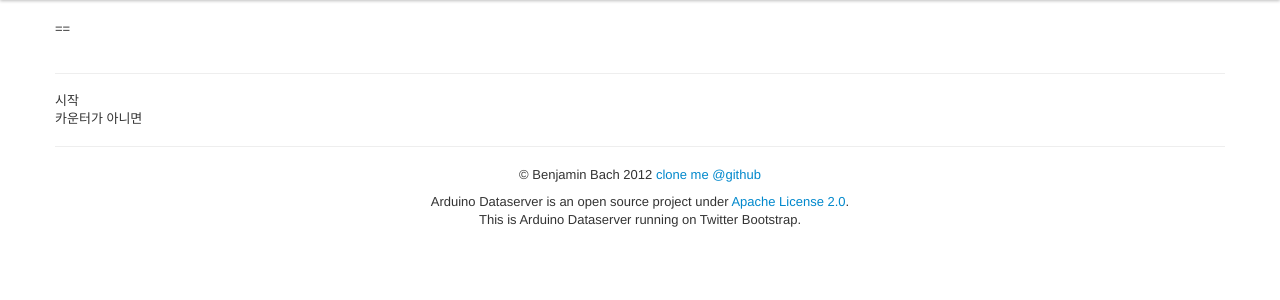
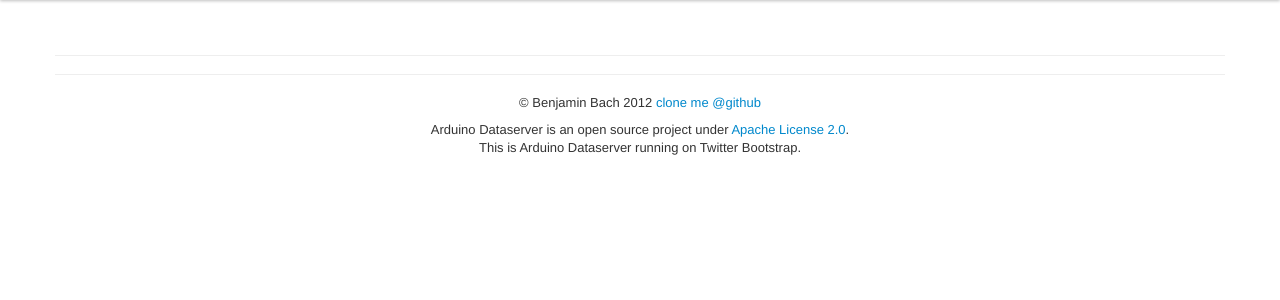
Before and after one commit to YongseungKim/ArduinoDataServer, a Django app: template arduino_server/templates/arduino_server/meter.html in a window 1280 px wide. Shown: the part 40-340 px from the top of the page. Run offline with Django 3.2, Linux system fonts and the light colour scheme; the template is opened without the code that fills it, so the values that code supplies are empty; parts of the project's set-up code (start-up, migrations or seed data) failed here and were passed over; some libraries are stand-ins or nearby versions.

Commit message:
view.py meter.py render 함수 수정

```diff
--- a/arduino_server/templates/arduino_server/meter.html
+++ b/arduino_server/templates/arduino_server/meter.html
@@ -4,19 +4,14 @@
 
 {% block dataserver_content %}
 
-    <p> {{meter_id}} == {{ meter }}  </p>
-    {% if meter_id == meter.id %}
     <div class="page-header">
       <h1>{{ meter.name }} <small>{{ meter.meter_type }}</small></h1>
     </div>
 
     {{ meter.description|linebreaks }}
-      <div> 시작 </div>
 
     {% if meter.is_counter %}
-      <div>
-        <p> 이곳은 카운터일 경우 시작 </p>
-      </div>
+
     <div class="row">
 
       <div class="span4">
@@ -97,11 +92,6 @@
       </div>
     </div>
     {% endif %}
-    {% endif %}
-
-<div>
-  <p> 카운터가 아니면 </p>
-</div>
 
     {% for interval_type in meter.intervaltype_set.all %}
 
```
Also changed, not shown: arduino_server/views.py (+8 -7 lines). Lines whose indentation alone changed are shown as unchanged.
